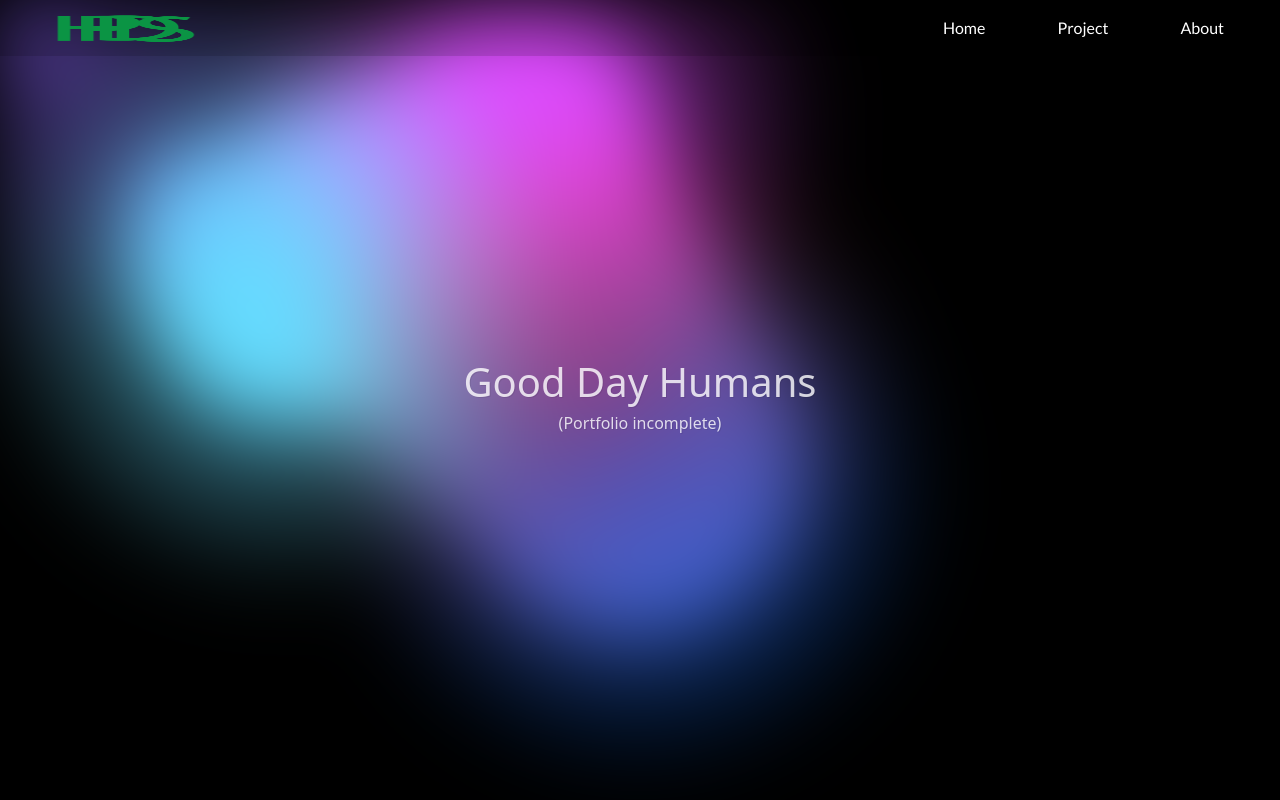
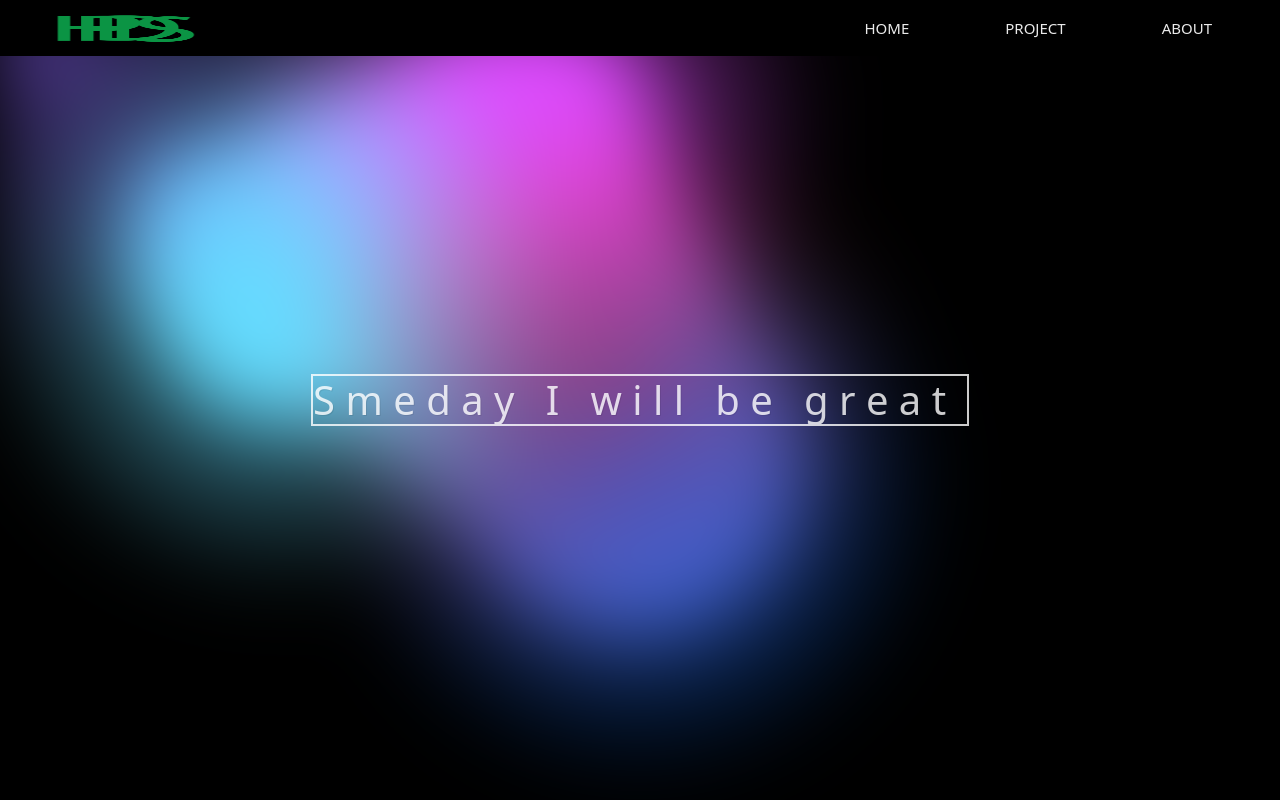
Before and after one commit to Superhenyo/Static-Portfolio, a React (Create React App) app: page / in a window 1280 px wide. Built offline with nearby package versions, Linux system fonts and the light colour scheme.

Commit message:
Navbar fix

```diff
--- a/src/App.css
+++ b/src/App.css
@@ -20,13 +20,35 @@ body {
 .navBarBackground {
  background-color: rgba(0, 0, 0, 0.126);
 }
-.navBarFont {
-  color: white !important;
-  font-size: 22px;
-  font-weight: 400;
-  font-family: "Lato", "Open Sans", system-ui, "Segoe UI", Roboto, Ubuntu,
-    Cantarell, "Helvetica Neue", sans-serif;
+.navBarBackground:hover{
+  background-color: rgb(0, 0, 0);
+ }
+
+#ads .navBarFont {
+  background: transparent;
+  font-size: 15px;
+  margin-left: 20px;
+  margin-right: 60px;
+  border: none;
+  outline: none;
+  border-radius: 0.4rem;
+  cursor: pointer;
+  text-transform: uppercase;
+  color: rgb(234, 234, 234);
+  transition: background-color 0.6s, color 0.6s, box-shadow 0.6s; /* Adjust transition properties */
 }
+
+#ads .navBarFont:active {
+  transform: scale(0.92);
+}
+
+#ads .navBarFont:hover {
+  background: rgb(2,29,78);
+  background: linear-gradient(270deg, rgba(2, 29, 78, 0.681) 0%, rgba(31, 215, 232, 0.873) 60%);
+  color: rgb(255, 255, 255);
+}
+
+
 /* NavBar */
 
 /* About Page */
@@ -193,6 +215,8 @@ button:active {
 
 /* CSS */
 
+
+/* Particle Background */
 #tsparticles {
   position: fixed; /* Fixed positioning to ensure it covers the entire viewport */
   top: 0;
@@ -201,13 +225,8 @@ button:active {
   height: 100%;
   z-index: -1; /* Set a lower z-index to place it behind other content */
 }
+/* End Particle Background */
 
-/* asd */
-
-.container {
-  padding-right: 0;
-  padding-left: 0;
-}
 
 .text-container {
   z-index: 100;
@@ -424,3 +443,19 @@ button:active {
     opacity: 0.7;
   }
 }
+
+/* Landing Page  */
+.typeWriter {
+  border: 2px solid white;
+  overflow: hidden;
+  white-space: pre-wrap;
+  margin: 0 auto;
+  text-align: justify;
+}
+
+Navbar {
+ box-shadow: 0 0 2px 3px #fff;
+}
+
+
+/* End Landing Page  */
--- a/src/components/AppnavBar.js
+++ b/src/components/AppnavBar.js
@@ -16,14 +16,14 @@ function AppNavbar() {
         </Navbar.Brand>
         <Navbar.Toggle aria-controls="responsive-navbar-nav" />
         <Navbar.Collapse id="responsive-navbar-nav ml-5">
-          <Nav className="ms-auto d-flex justify-content-around">
-            <Nav.Link href="/" className="navBarFont ms-2 me-5">
+          <Nav className="ms-auto d-flex justify-content-around" id="ads">
+            <Nav.Link href="/" className="navBarFont" >
               Home
             </Nav.Link>
-            <Nav.Link href="projects" className="navBarFont ms-2 me-5">
+            <Nav.Link href="projects" className="navBarFont">
               Project
             </Nav.Link>
-            <Nav.Link href="about" className="navBarFont ms-2 me-5">
+            <Nav.Link href="about" className="navBarFont">
               About
             </Nav.Link>
           </Nav>
--- a/src/components/MorphingBackground.js
+++ b/src/components/MorphingBackground.js
@@ -1,9 +1,25 @@
-// MorphingBackground.jsx
-import React, { useEffect, useRef } from 'react';
+import React, { useEffect, useRef, useState } from 'react';
 import { Container } from 'react-bootstrap';
 
 function MorphingBackground() {
     const interBubbleRef = useRef(null);
+    const [displayText, setDisplayText] = useState('');
+    const text = "Someday I will be great";
+
+    useEffect(() => {
+        let i = 0;
+        const typingInterval = setInterval(() => {
+            if (i < text.length) {
+                setDisplayText(prevText => prevText + text.charAt(i) + ' '); // Add a space after each character
+                i++;
+            } else {
+                clearInterval(typingInterval);
+            }
+        }, 100);
+
+        return () => clearInterval(typingInterval);
+    }, [text]);
+
 
     useEffect(() => {
         let curX = 0;
@@ -33,13 +49,10 @@ function MorphingBackground() {
     }, []);
 
     return (
-        <>
         <Container className='img-fluid m-0 p-0'>
             <div className="text-container d-flex flex-column">
-                   <h1>Good Day Humans</h1>
-                   <h6>(Portfolio incomplete)</h6>
+                <h1 className='typeWriter'>{displayText}</h1>
             </div>
-
             <div className="gradient-bg">
                 <svg xmlns="http://www.w3.org/2000/svg">
                     <defs>
@@ -59,10 +72,7 @@ function MorphingBackground() {
                     <div className="interactive" ref={interBubbleRef}></div>
                 </div>
             </div>
-
         </Container>
-
-        </>
     );
 }
 
--- a/src/pages/Projects.js
+++ b/src/pages/Projects.js
@@ -13,7 +13,6 @@ function Projects() {
   const [projects, setProjects] = useState([]);
   const [clicked, setClicked] = useState(false);
 
-  const { name, icon } = projectData;
 
 
   const handleClick = () => {
```
Lines whose indentation alone changed are shown as unchanged.
